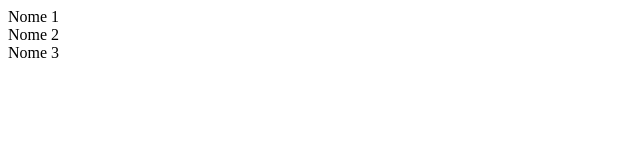
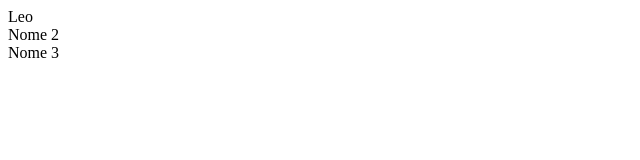
Before and after one commit to leorospo/euso, a plain HTML site: page public/index.html in a window 1280 px wide. Shown: the full height of the page, 0-640 px from the left. Drawn offline with Linux system fonts and the light colour scheme; some packages are replaced by stand-ins of ours.

Commit message:
Primo nome cambiato in Leo

```diff
--- a/public/index.html
+++ b/public/index.html
@@ -19,7 +19,7 @@
     </style>
   </head>
   <body>
-    <div>Nome 1</div>
+    <div>Leo</div>
     <div>Nome 2</div>
     <div>Nome 3</div>
   </body>
```
